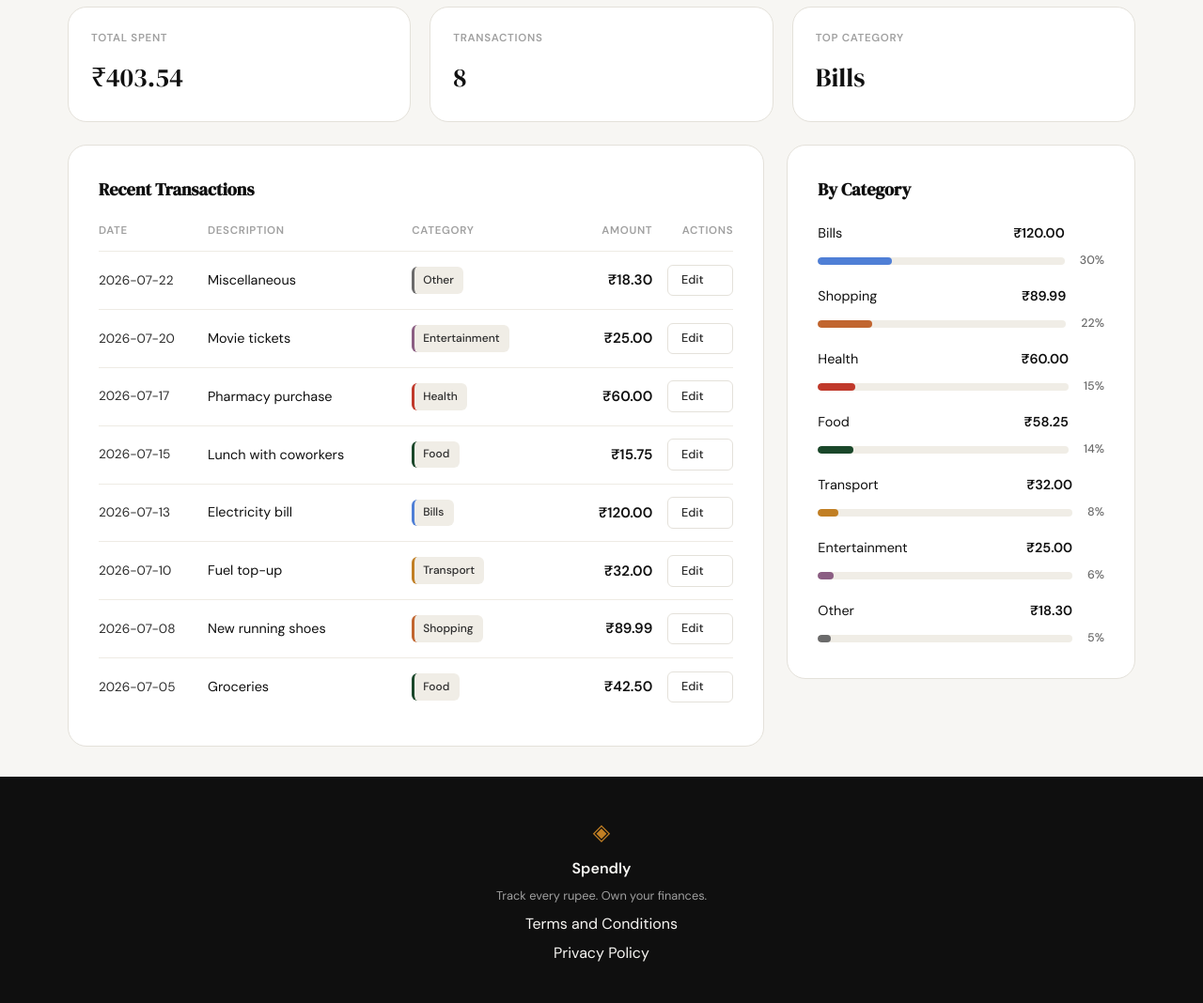
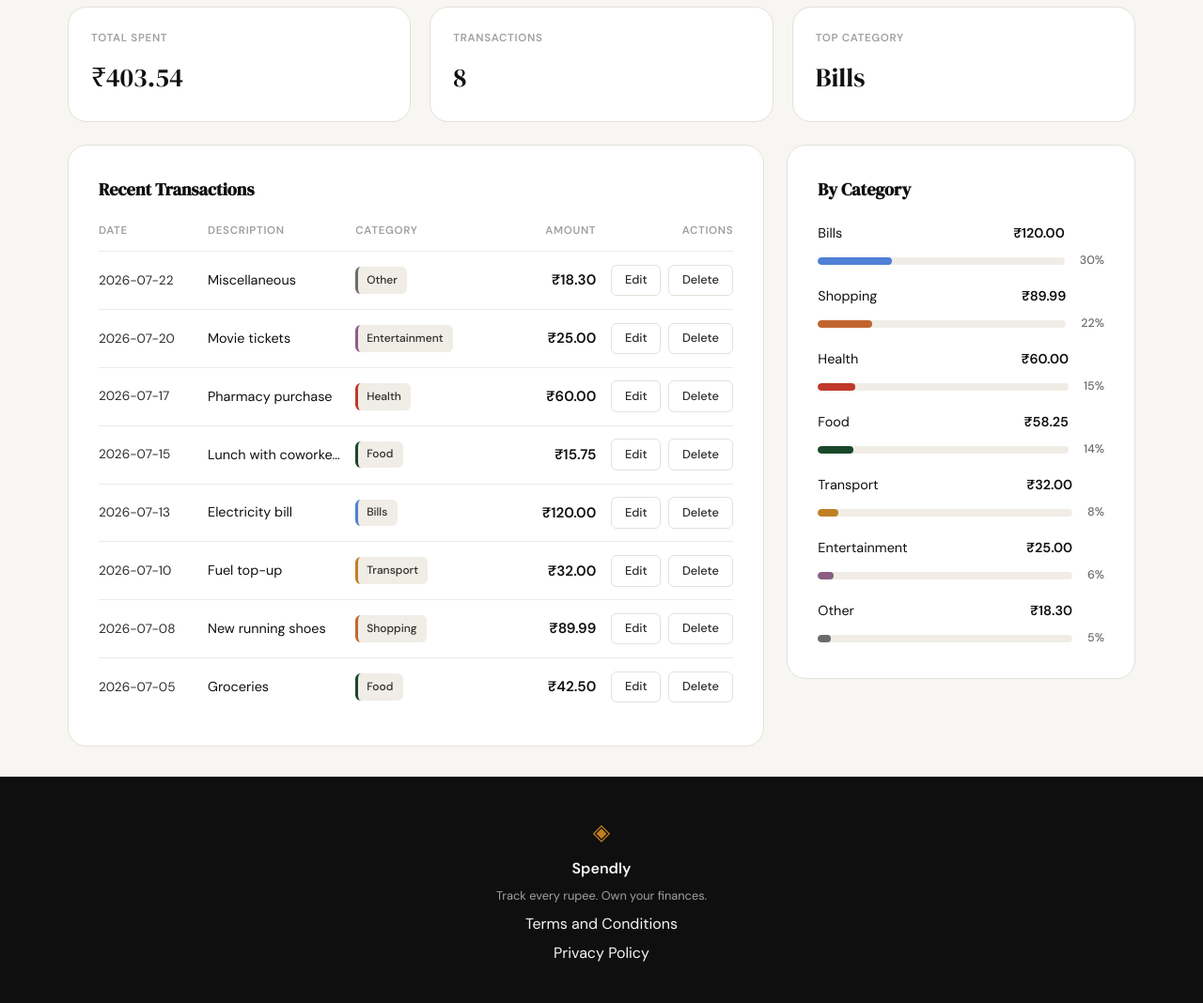
Before and after one commit to surajrao2003/spendly, a Flask app: page /profile in a window 1280 px wide. Shown: the part 577-1645 px from the top of the page at 94% size. Run offline with Flask 3, Linux system fonts and the light colour scheme; the visitor is signed in with stand-in values (Sample User, id 1); data comes from the database, SQL or seed files in the repository.

Commit message:
feat: implement delete expense route (#9)
Adds a confirm-then-delete flow for expenses: GET renders a read-only
confirmation page, POST performs the scoped delete and redirects to
the profile page, mirroring the ownership checks used by edit expense.


Claude-Session: https://claude.ai/code/session_01EmwuFqbgCA3XkSPRmYKKt4

Co-authored-by: Claude Sonnet 5 <noreply@anthropic.com>

```diff
--- a/app.py
+++ b/app.py
@@ -17,6 +17,7 @@ from database.db import (
     CATEGORIES,
     add_expense as db_add_expense,
     create_user,
+    delete_expense as db_delete_expense,
     get_db,
     get_expense_by_id,
     get_user_by_email,
@@ -349,9 +350,21 @@ def edit_expense(id):
     )
 
 
-@app.route("/expenses/<int:id>/delete")
+@app.route("/expenses/<int:id>/delete", methods=["GET", "POST"])
 def delete_expense(id):
-    return "Delete expense — coming in Step 9"
+    if "user_id" not in session:
+        return redirect(url_for("login"))
+
+    expense = get_expense_by_id(id, session["user_id"])
+    if expense is None:
+        abort(404)
+
+    if request.method == "POST":
+        db_delete_expense(id, session["user_id"])
+        flash("Expense deleted.")
+        return redirect(url_for("profile"))
+
+    return render_template("expenses_delete.html", expense=expense)
 
 
 if __name__ == "__main__":
--- a/database/db.py
+++ b/database/db.py
@@ -243,3 +243,16 @@ def update_expense(expense_id, user_id, amount, category, date, description):
         db.commit()
     finally:
         db.close()
+
+
+def delete_expense(expense_id, user_id):
+    """Delete an expense owned by user_id."""
+    db = get_db()
+    try:
+        db.execute(
+            "DELETE FROM expenses WHERE id = ? AND user_id = ?",
+            (expense_id, user_id),
+        )
+        db.commit()
+    finally:
+        db.close()
--- a/static/css/profile.css
+++ b/static/css/profile.css
@@ -140,7 +140,13 @@
 /* Profile page — transaction row edit link                           */
 /* ------------------------------------------------------------------ */
 
-.tx-edit {
+.tx-actions {
+    display: flex;
+    gap: 0.5rem;
+}
+
+.tx-edit,
+.tx-delete {
     padding: 0.35rem 0.85rem;
     border: 1px solid var(--border);
     border-radius: var(--radius-sm);
@@ -156,3 +162,8 @@
     border-color: var(--ink);
     color: var(--ink);
 }
+
+.tx-delete:hover {
+    border-color: var(--danger);
+    color: var(--danger);
+}
--- a/static/css/style.css
+++ b/static/css/style.css
@@ -624,7 +624,7 @@ a { color: inherit; text-decoration: none; }
 
 .tx-header {
     display: grid;
-    grid-template-columns: 100px 1fr 130px 110px 70px;
+    grid-template-columns: 100px 1fr 130px 110px 130px;
     gap: 1rem;
     padding-bottom: 0.75rem;
     border-bottom: 1px solid var(--border-soft);
@@ -646,7 +646,7 @@ a { color: inherit; text-decoration: none; }
 
 .tx-row {
     display: grid;
-    grid-template-columns: 100px 1fr 130px 110px 70px;
+    grid-template-columns: 100px 1fr 130px 110px 130px;
     align-items: center;
     gap: 1rem;
     padding: 0.85rem 0;
@@ -752,7 +752,7 @@ a { color: inherit; text-decoration: none; }
     .tx-row { grid-template-columns: 1fr auto; row-gap: 0.35rem; }
     .tx-date { grid-column: 1 / -1; order: -1; }
     .tx-amount { text-align: right; }
-    .tx-edit { justify-self: end; }
+    .tx-actions { justify-self: end; }
 }
 
 /* ------------------------------------------------------------------ */
--- a/templates/profile.html
+++ b/templates/profile.html
@@ -92,7 +92,10 @@
                     <span class="tx-description">{{ expense["description"] or expense["category"] }}</span>
                     <span class="tx-category" data-category="{{ expense['category'] }}">{{ expense["category"] }}</span>
                     <span class="tx-amount">₹{{ "%.2f"|format(expense["amount"]) }}</span>
-                    <a class="tx-edit" href="{{ url_for('edit_expense', id=expense['id']) }}">Edit</a>
+                    <span class="tx-actions">
+                        <a class="tx-edit" href="{{ url_for('edit_expense', id=expense['id']) }}">Edit</a>
+                        <a class="tx-delete" href="{{ url_for('delete_expense', id=expense['id']) }}">Delete</a>
+                    </span>
                 </li>
                 {% endfor %}
             </ul>
```
Also changed, not shown: CLAUDE.md (+3 -1 lines), templates/expenses_delete.html (added, +45 -0 lines), .claude/specs/09-delete-expense.md (added).
